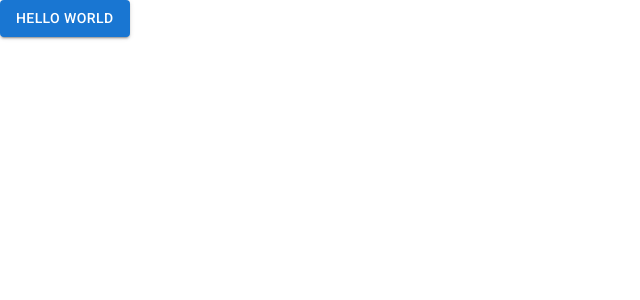
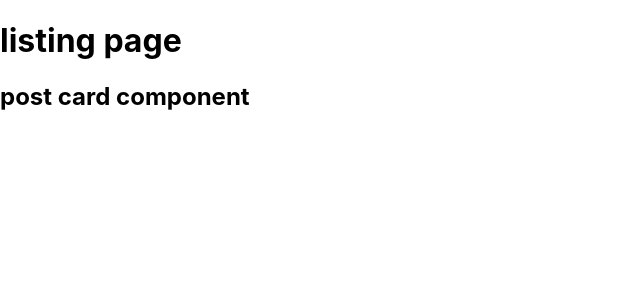
Before and after one commit to TunisiaDisplay/WeVioo_react, a React (Create React App) app: page / in a window 1280 px wide. Shown: the top 300 px of the page, without its empty margins (0-640 px from the left). Built offline with nearby package versions, Linux system fonts and the light colour scheme.

Commit message:
project structure

```diff
--- a/src/App.js
+++ b/src/App.js
@@ -1,32 +1,14 @@
 //import logo from './logo.svg';
 //import './App.css';
 
-import Button from '@mui/material/Button';
+import Listing from './pages/Listing';
 
 function App() {
 
   return (
-    <Button variant="contained">Hello World</Button>
+    <Listing />
   );
 
-  // return (
-  //   <div className="App">
-  //     <header className="App-header">
-  //       <img src={logo} className="App-logo" alt="logo" />
-  //       <p>
-  //         Edit <code>src/App.js</code> and save to reload.
-  //       </p>
-  //       <a
-  //         className="App-link"
-  //         href="https://reactjs.org"
-  //         target="_blank"
-  //         rel="noopener noreferrer"
-  //       >
-  //         Learn React
-  //       </a>
-  //     </header>
-  //   </div>
-  // );
 }
 
 export default App;
--- /dev/null
+++ b/src/components/PostCard.js
@@ -0,0 +1,13 @@
+import React from "react";
+
+
+const PostCard = ()=>{
+
+    return(
+        <h2>
+            post card component
+        </h2>
+    );
+}
+
+export default PostCard;
--- /dev/null
+++ b/src/pages/Listing.js
@@ -0,0 +1,18 @@
+import React from "react";
+import PostCard from "../components/PostCard";
+
+
+const Listing = () => {
+
+    return (
+        <div>
+            <h1>
+                listing page
+            </h1>
+            <PostCard />
+        </div>
+
+    );
+}
+
+export default Listing;
```
Also changed, not shown: src/pages/Detail.js (added, +13 -0 lines).
